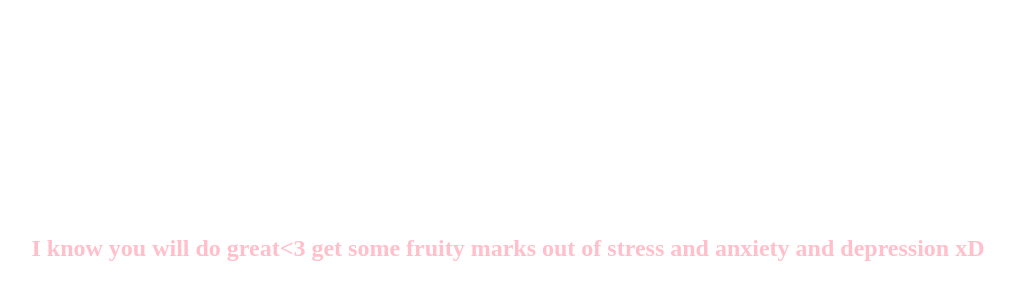
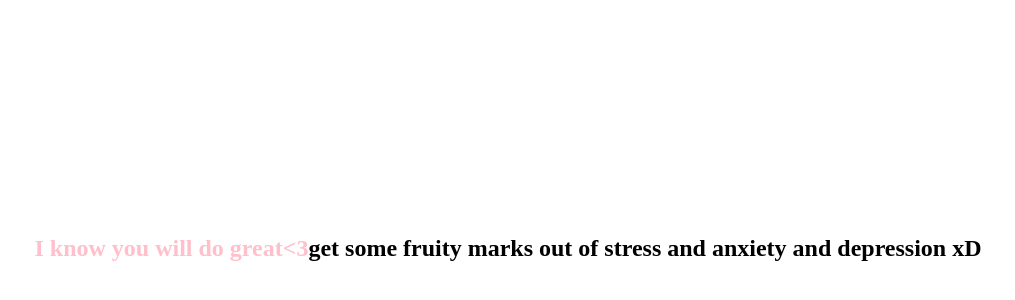
Before and after one commit to mxxyy/Create-trishh, a plain HTML site: page index.html in a window 1280 px wide. Shown: the part 152-452 px from the top of the page, without its empty margins (132-1147 px from the left). Drawn offline with Linux system fonts and the light colour scheme.

Commit message:
Update index.html

```diff
--- a/index.html
+++ b/index.html
@@ -22,6 +22,7 @@
     </style>
 </head>
 <body>
-    <h1>I know you will do great<3 get some fruity marks out of stress and anxiety and depression xD</h1>
+    <h1>I know you will do great<3</h1>
+    <h2>get some fruity marks out of stress and anxiety and depression xD</h2>
 </body>
 </html>
```
